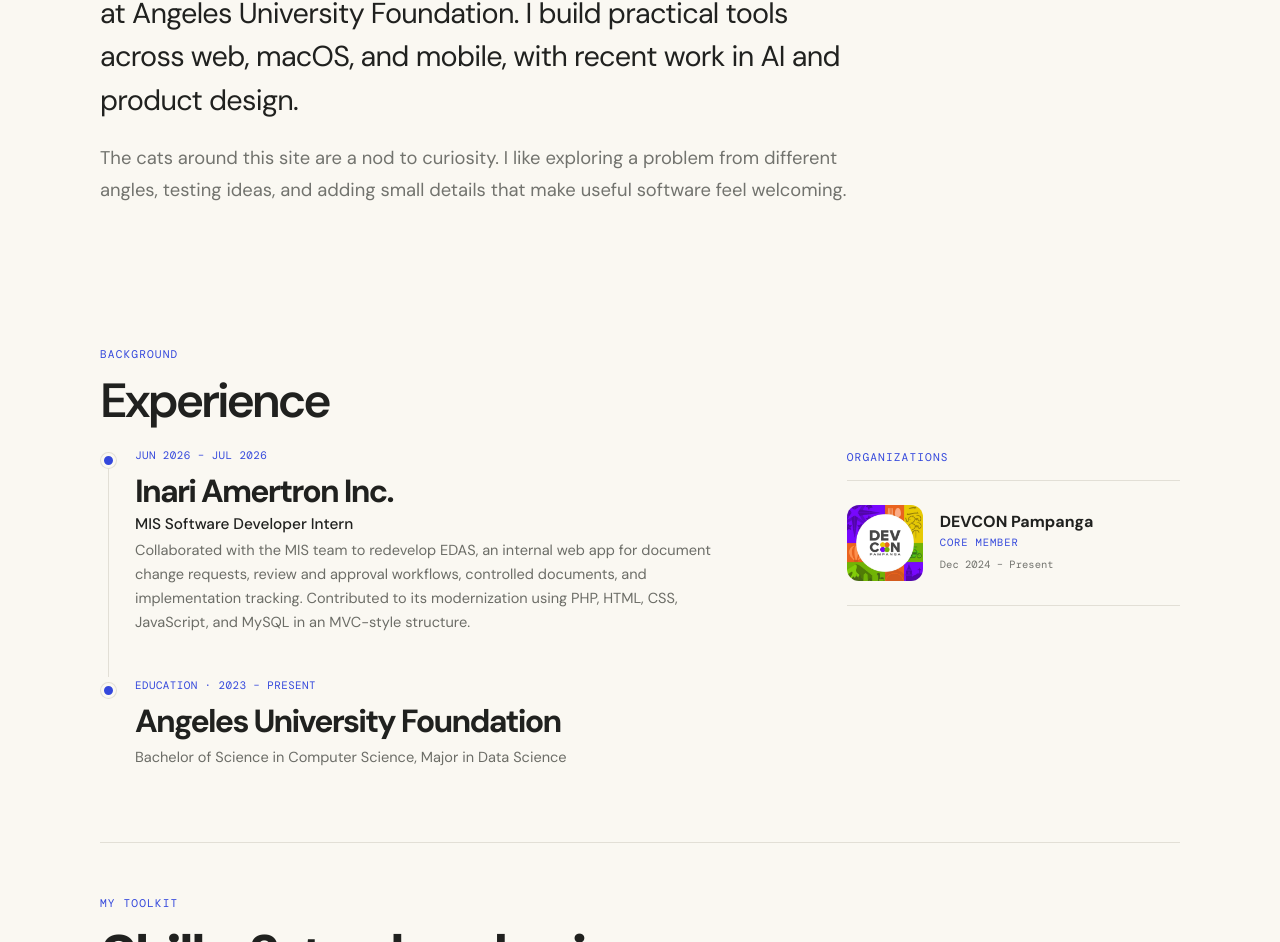
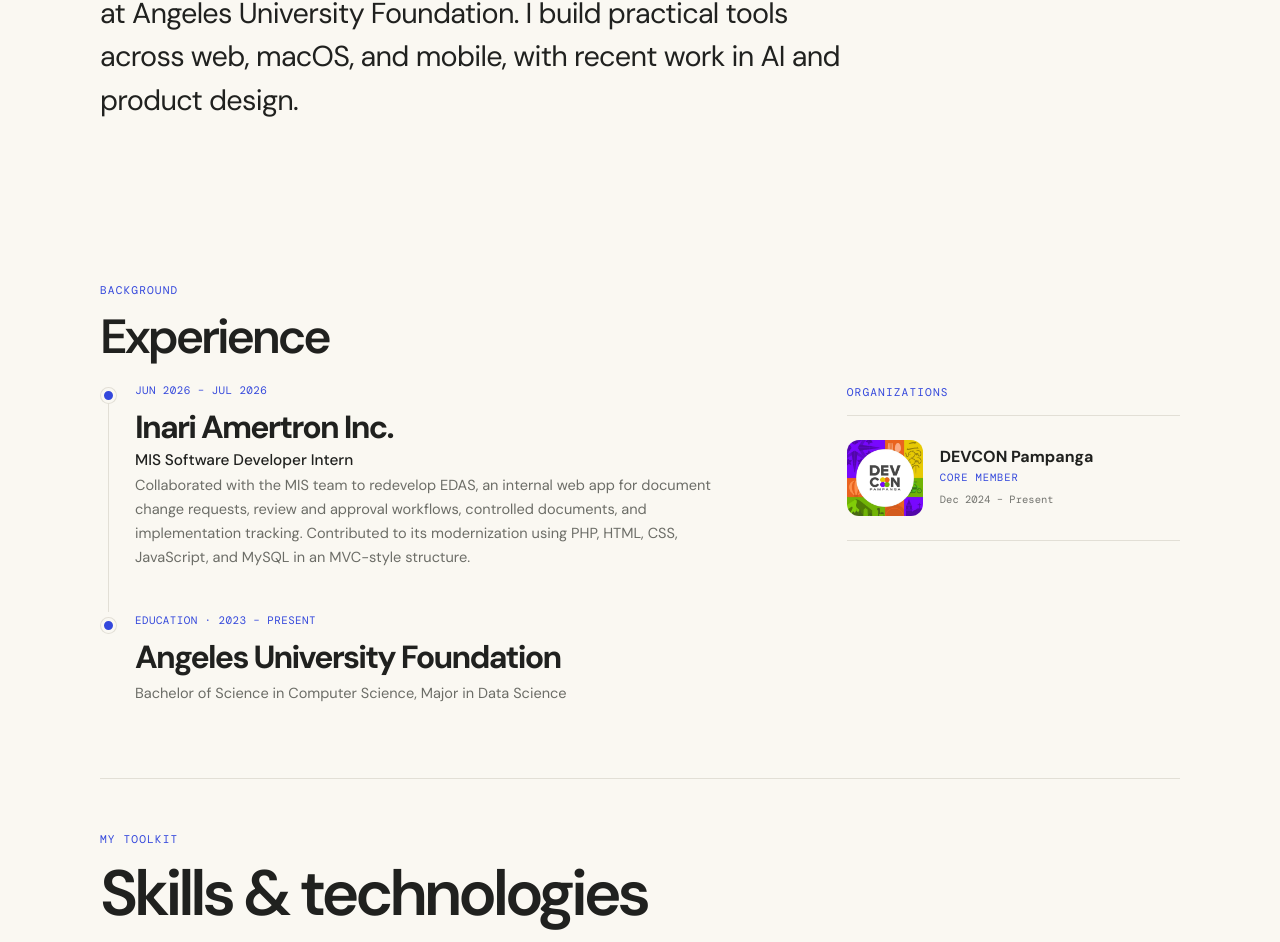
Before and after one commit to raldddddddd/gerald-portfolio, a Next.js app: page / in a window 1280 px wide. Shown: the part 1048-1990 px from the top of the page. Built offline with nearby package versions, Linux system fonts and the light colour scheme.

Commit message:
Update portfolio

```diff
--- a/app/cat-theme/page.tsx
+++ /dev/null
@@ -1,5 +0,0 @@
-import { PortfolioPage } from "@/components/PortfolioPage";
-
-export default function CatThemePreviewPage() {
-  return <PortfolioPage heroVariant="cats" />;
-}
--- a/components/PortfolioPage.tsx
+++ b/components/PortfolioPage.tsx
@@ -80,9 +80,6 @@ export function PortfolioPage({ heroVariant = "default" }: { heroVariant?: "defa
         <div className="home-about-content">
           <p className="home-about-lead">
             I’m a Computer Science student majoring in Data Science at Angeles University Foundation. I build practical tools across web, macOS, and mobile, with recent work in AI and product design.
-          </p>
-          <p className="home-about-copy">
-            The cats around this site are a nod to curiosity. I like exploring a problem from different angles, testing ideas, and adding small details that make useful software feel welcoming.
           </p>
         </div>
       </section>
```
